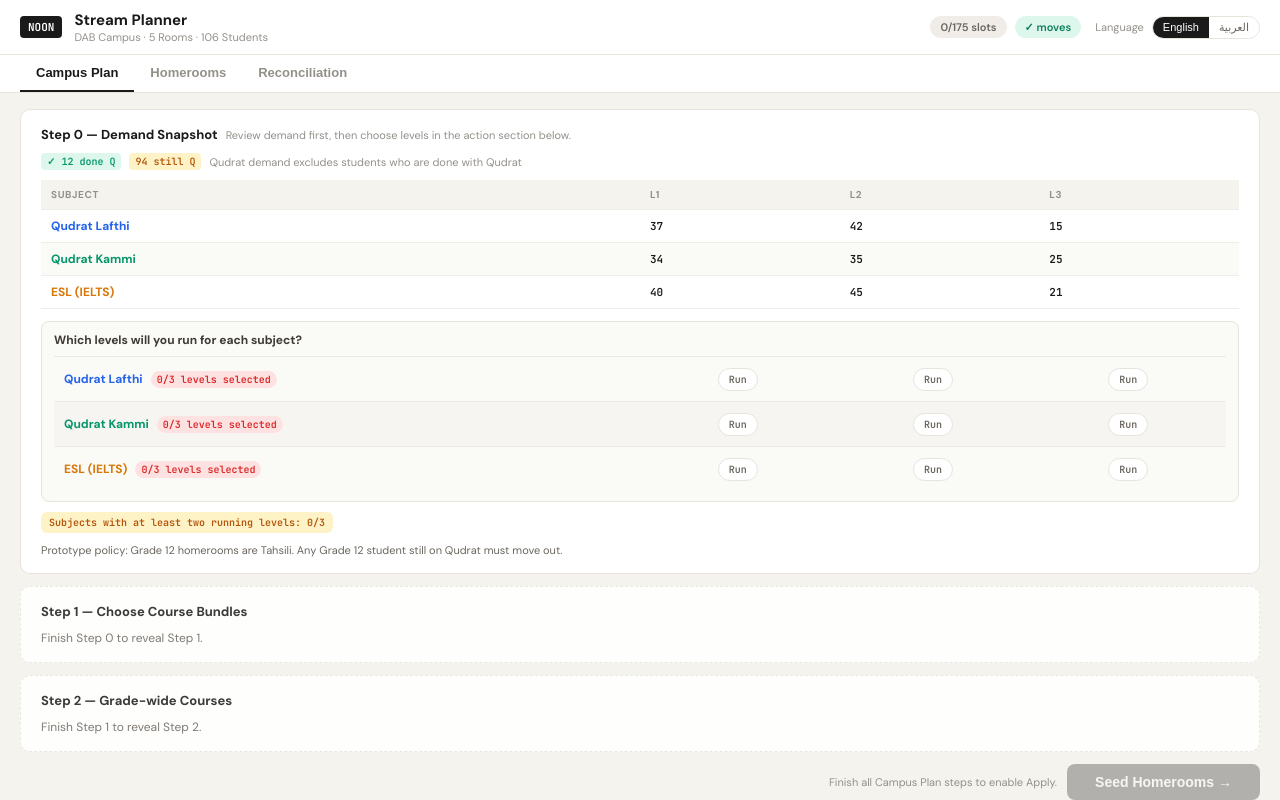
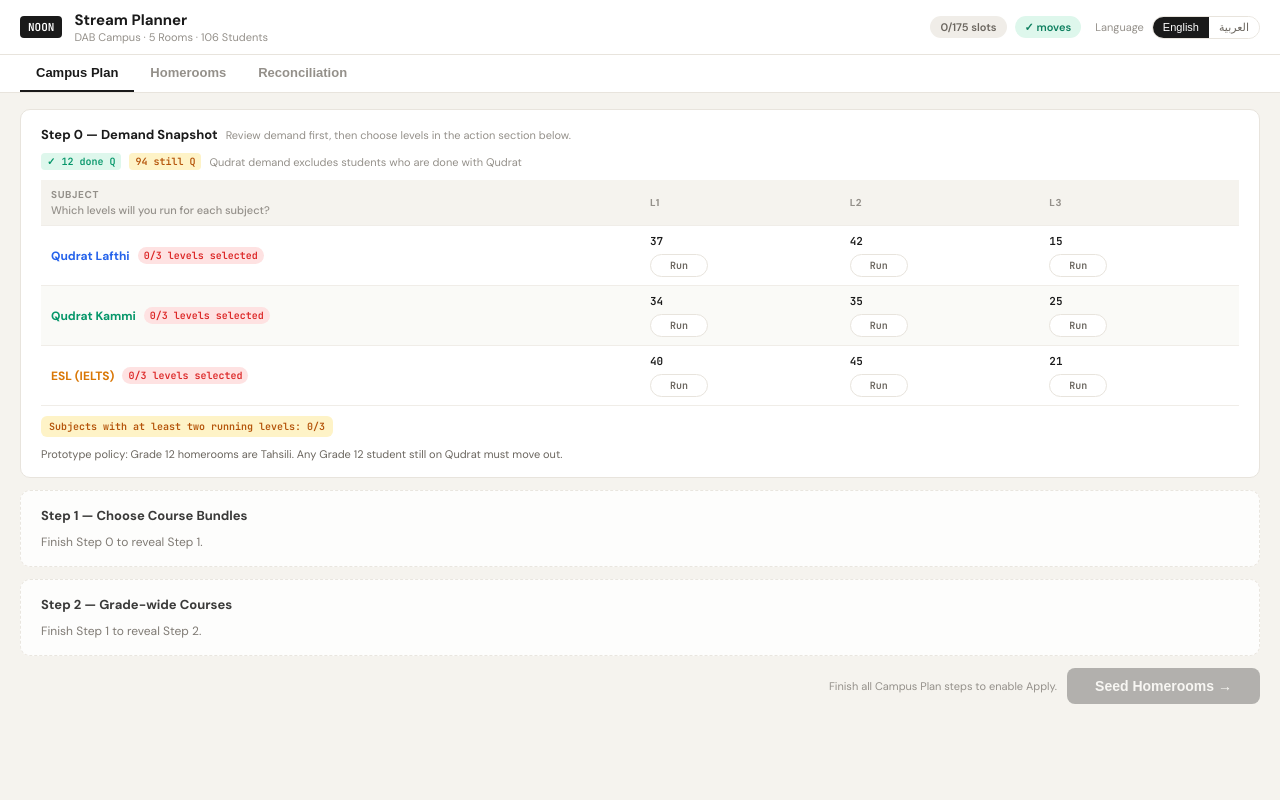
Before and after one commit to alishsayd/Tracks-scheduler, a React (Vite) app: page / in a window 1280 px wide. Built offline with nearby package versions, Linux system fonts and the light colour scheme.

Commit message:
Unify Step 0 into single table with in-cell Run toggles

```diff
--- a/src/App.tsx
+++ b/src/App.tsx
@@ -329,7 +329,12 @@ export default function App() {
                       </colgroup>
                       <thead>
                         <tr>
-                          <th style={{ textAlign: "start", fontSize: 10, fontWeight: 900, color: "#94908A", padding: "8px 10px", borderBottom: "1px solid #F0EDE8", textTransform: "uppercase", letterSpacing: 0.6, background: "#F5F3EE" }}>{t.subject}</th>
+                          <th style={{ textAlign: "start", fontSize: 10, fontWeight: 900, color: "#94908A", padding: "8px 10px", borderBottom: "1px solid #F0EDE8", textTransform: "uppercase", letterSpacing: 0.6, background: "#F5F3EE" }}>
+                            <div className="step0-subject-head">
+                              <span>{t.subject}</span>
+                              <span className="step0-subject-question">{t.step0ActionTitle}</span>
+                            </div>
+                          </th>
                           <th style={{ textAlign: "start", fontSize: 10, fontWeight: 900, color: "#94908A", padding: "8px 10px", borderBottom: "1px solid #F0EDE8", textTransform: "uppercase", letterSpacing: 0.6, background: "#F5F3EE" }}>L1</th>
                           <th style={{ textAlign: "start", fontSize: 10, fontWeight: 900, color: "#94908A", padding: "8px 10px", borderBottom: "1px solid #F0EDE8", textTransform: "uppercase", letterSpacing: 0.6, background: "#F5F3EE" }}>L2</th>
                           <th style={{ textAlign: "start", fontSize: 10, fontWeight: 900, color: "#94908A", padding: "8px 10px", borderBottom: "1px solid #F0EDE8", textTransform: "uppercase", letterSpacing: 0.6, background: "#F5F3EE" }}>L3</th>
@@ -339,38 +344,12 @@ export default function App() {
                         {LEVELED_SUBJECTS.map((subject, index) => {
                           const dist = campusDemand.totals[subject];
                           const subjectDef = SUBJECTS[subject];
+                          const selectedCount = LEVELS.filter((level) => levelOpen[subject][level] !== false).length;
                           return (
                             <tr key={subject} style={{ background: index % 2 ? "#FAFAF7" : "#fff" }}>
-                              <td style={{ padding: "8px 10px", borderBottom: "1px solid #F0EDE8", fontSize: 12, fontWeight: 900, color: subjectDef.color, whiteSpace: "nowrap" }}>{subjectLabel(subject)}</td>
-                              <td style={{ padding: "8px 10px", borderBottom: "1px solid #F0EDE8", fontFamily: "'JetBrains Mono',monospace", fontSize: 11, fontWeight: 800 }}>{dist.L1}</td>
-                              <td style={{ padding: "8px 10px", borderBottom: "1px solid #F0EDE8", fontFamily: "'JetBrains Mono',monospace", fontSize: 11, fontWeight: 800 }}>{dist.L2}</td>
-                              <td style={{ padding: "8px 10px", borderBottom: "1px solid #F0EDE8", fontFamily: "'JetBrains Mono',monospace", fontSize: 11, fontWeight: 800 }}>{dist.L3}</td>
-                            </tr>
-                          );
-                        })}
-                      </tbody>
-                    </table>
-                  </div>
-
-                  <div className="level-action">
-                    <div className="level-action-title">{t.step0ActionTitle}</div>
-                    <div style={{ overflowX: "auto" }}>
-                      <table className="level-action-table">
-                        <colgroup>
-                          <col style={{ width: "50%" }} />
-                          <col style={{ width: "16.666%" }} />
-                          <col style={{ width: "16.666%" }} />
-                          <col style={{ width: "16.666%" }} />
-                        </colgroup>
-                        <tbody>
-                          {LEVELED_SUBJECTS.map((subject, index) => {
-                            const subjectDef = SUBJECTS[subject];
-                            const selectedCount = LEVELS.filter((level) => levelOpen[subject][level] !== false).length;
-                            return (
-                              <tr key={subject} style={{ background: index % 2 ? "#F7F5F1" : "transparent" }}>
-                                <td className="level-action-subject-cell">
-                                  <div className="level-action-subject">
-                                    <span style={{ color: subjectDef.color }}>{subjectLabel(subject)}</span>
+                              <td style={{ padding: "8px 10px", borderBottom: "1px solid #F0EDE8", whiteSpace: "nowrap" }}>
+                                <div className="step0-subject-cell">
+                                  <span style={{ fontSize: 12, fontWeight: 900, color: subjectDef.color }}>{subjectLabel(subject)}</span>
                                   <span className={cx("level-action-count", selectedCount >= 2 && "ok")}>
                                     {selectedCount}/{LEVELS.length} {t.levelsSelected}
                                   </span>
@@ -379,10 +358,11 @@ export default function App() {
                               {LEVELS.map((level) => {
                                 const open = levelOpen[subject][level] !== false;
                                 return (
-                                    <td key={level} className="level-action-toggle-cell">
+                                  <td key={level} className="step0-level-cell">
+                                    <div className="step0-level-count">{dist[level]}</div>
                                     <button
                                       type="button"
-                                        className={cx("level-toggle", open && "on")}
+                                      className={cx("level-toggle", "step0-level-toggle", open && "on")}
                                       onClick={() =>
                                         setLevelOpen((prev) => ({
                                           ...prev,
@@ -403,7 +383,6 @@ export default function App() {
                         })}
                       </tbody>
                     </table>
-                    </div>
                   </div>
 
                   <div className={cx("step-status", step0Complete && "ok")}>
--- a/src/styles/app.css
+++ b/src/styles/app.css
@@ -213,46 +213,38 @@ body {
   color: #6B665F;
 }
 
-.level-action {
-  margin-top: 12px;
-  border: 1px solid #E8E4DD;
-  border-radius: 8px;
-  background: #FAFAF7;
-  padding: 10px 12px;
+.step0-subject-head {
+  display: flex;
+  flex-direction: column;
+  align-items: flex-start;
+  gap: 2px;
 }
 
-.level-action-title {
-  font-size: 12px;
-  font-weight: 800;
-  color: #3f3a34;
-  margin-bottom: 8px;
+.step0-subject-question {
+  font-size: 11px;
+  font-weight: 500;
+  color: #94908A;
+  text-transform: none;
+  letter-spacing: 0;
 }
 
-.level-action-table {
-  width: 100%;
-  border-collapse: separate;
-  border-spacing: 0;
-}
-
-.level-action-table td {
-  border-top: 1px solid #ECE8E2;
-  padding: 10px;
-}
-
-.level-action-table tr:first-child td {
-  border-top: 1px solid #ECE8E2;
-}
-
-.level-action-subject-cell {
-  text-align: start;
-}
-
-.level-action-subject {
+.step0-subject-cell {
   display: flex;
   align-items: center;
   gap: 8px;
-  font-size: 12px;
+  flex-wrap: wrap;
+}
+
+.step0-level-cell {
+  padding: 8px 10px;
+  border-bottom: 1px solid #F0EDE8;
+}
+
+.step0-level-count {
+  font-family: 'JetBrains Mono', monospace;
+  font-size: 11px;
   font-weight: 800;
+  color: #1a1a1a;
 }
 
 .level-action-count {
@@ -270,10 +262,6 @@ body {
   color: #059669;
 }
 
-.level-action-toggle-cell {
-  text-align: center;
-}
-
 .level-toggle {
   border: 1px solid #E8E4DD;
   background: #fff;
@@ -284,6 +272,11 @@ body {
   font-weight: 900;
   cursor: pointer;
   font-family: 'JetBrains Mono', monospace;
+}
+
+.step0-level-toggle {
+  margin-top: 6px;
+  min-width: 58px;
 }
 
 .level-toggle.on {
```
Lines whose indentation alone changed are shown as unchanged.
